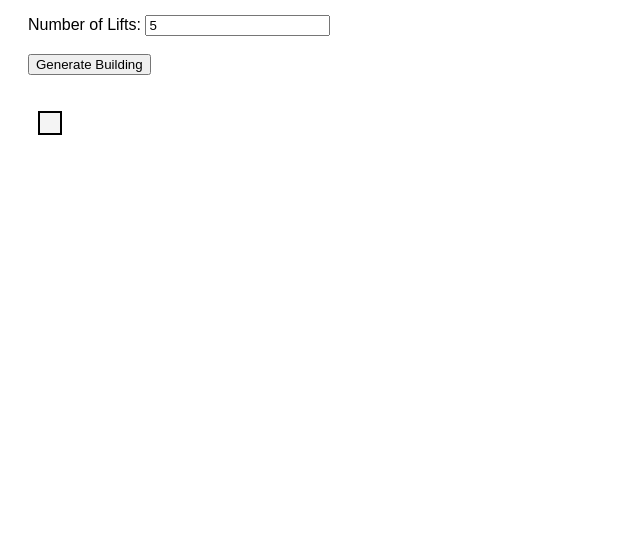
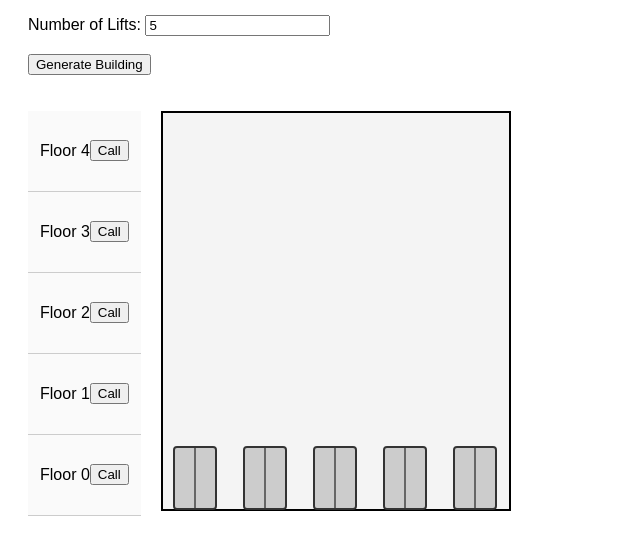
Before and after one commit to thekomalpal/lift-simulation, a plain HTML site: page index.html in a window 1280 px wide. Both pictures are taken after typing "5", "5" into the empty fields and a click on the button "Generate Building". Shown: the part 132-682 px from the top of the page, without its empty margins (0-640 px from the left). Drawn offline with Linux system fonts and the light colour scheme.

Commit message:
lift alignment is filled

```diff
--- a/lift.js
+++ b/lift.js
@@ -1,11 +1,13 @@
 console.log("lift.js loaded");
-
+const FLOOR_BORDER = 1;
 const FLOOR_HEIGHT = 80;
 const LIFT_WIDTH = 60;
 const LIFT_GAP = 10;
 const shaft = document.getElementById("shaft");
 const floorsUI = document.getElementById("floors-ui");
-const SHAFT_PADDING = 10;
+
+
+
 
 
 
@@ -21,9 +23,10 @@ const state = {
 };
 
 generateBtn.addEventListener("click", () => {
-    state.floors = Number(floorsInput.value);
-    state.lifts = Number(liftsInput.value);
-     if (floors <= 0 || lifts <= 0) {
+    const floors = Number(floorsInput.value);
+    const lifts = Number(liftsInput.value);
+
+    if (floors <= 0 || lifts <= 0) {
         alert("Please enter valid number of floors and lifts");
         return;
     }
@@ -39,7 +42,13 @@ generateBtn.addEventListener("click", () => {
 });
 
 
+
 function createBuilding() {
+    const shaftWidth = state.lifts * (LIFT_WIDTH + LIFT_GAP);
+
+    shaft.style.width = `${shaftWidth}px`;
+    building.style.width = `${shaftWidth + 200}px`;
+
     building.style.display = "flex";
     building.style.alignItems = "stretch";
     shaft.innerHTML = "";
@@ -92,7 +101,7 @@ function createLifts() {
         liftDiv.className = "lift";
         liftDiv.style.left = `${10
         + i * (LIFT_WIDTH + LIFT_GAP)}px`;
-        liftDiv.style.bottom = `${SHAFT_PADDING + LIFT_VERTICAL_OFFSET}px`;
+        liftDiv.style.bottom = `-${FLOOR_BORDER}px`;
 
 
 
@@ -101,7 +110,7 @@ function createLifts() {
 
 
         const rightDoor = document.createElement("div");
-        rightDoor.className = "doo right";
+        rightDoor.className = "door right";
 
         liftDiv.appendChild(leftDoor);
         liftDiv.appendChild(rightDoor);
@@ -138,7 +147,7 @@ function moveLiftWithDoors(lift, targetFloor) {
     const floorsToMove = Math.abs(targetFloor - lift.currentFloor);
     const travelTime = floorsToMove * 2;
     liftDiv.style.transition = `bottom ${travelTime}s linear`;
-    liftDiv.style.bottom =  `${SHAFT_PADDING + targetFloor * FLOOR_HEIGHT + LIFT_VERTICAL_OFFSET}px`;
+    liftDiv.style.bottom =  `${targetFloor * FLOOR_HEIGHT - FLOOR_BORDER}px`;
 
 
     setTimeout(() => {
--- a/styles.css
+++ b/styles.css
@@ -4,23 +4,25 @@ body {
 }
 
 #building {
-    display: none;
+    display: flex;
     align-items: stretch;
-    gap: 10px;
+    gap: 20px;
+
 }
 
 #shaft {
     position: relative;
     background: #f4f4f4;
     border: 2px solid #222;
-    padding: 10px;
+    padding: 0px;
     box-sizing: border-box;
 }
 
 #floors-ui {
+    height: 100%;
     display: flex;
     flex-direction: column;
-    justify-content: space-between;
+    justify-content: flex-end;
 }
 
 .floor {
@@ -34,7 +36,7 @@ body {
 }
 
 .lift {
-    width: 60px;
+    width: 40px;
     height: 60px;
     background: #555;
     position: absolute;
@@ -43,7 +45,6 @@ body {
     overflow: hidden;
     border-radius: 4px;
     border: 2px solid #333;
-    margin: 10px 10px 0px 10px;
 }
 
 .door {
@@ -54,11 +55,11 @@ body {
 }
 
 .door.left {
-    border-right: 2px solid #666;
+    border-right: 1px solid #666;
 
 }
 .door.right {
-    border-left: 2px solid #666;
+    border-left: 1px solid #666;
 }
 @media (max-width: 600px) {
     #building {
```
